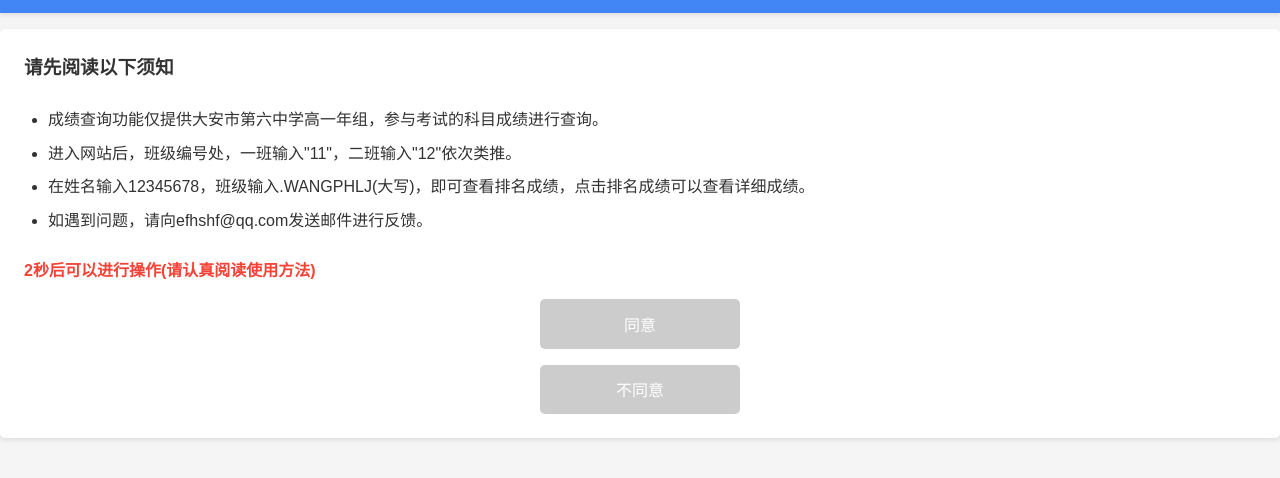
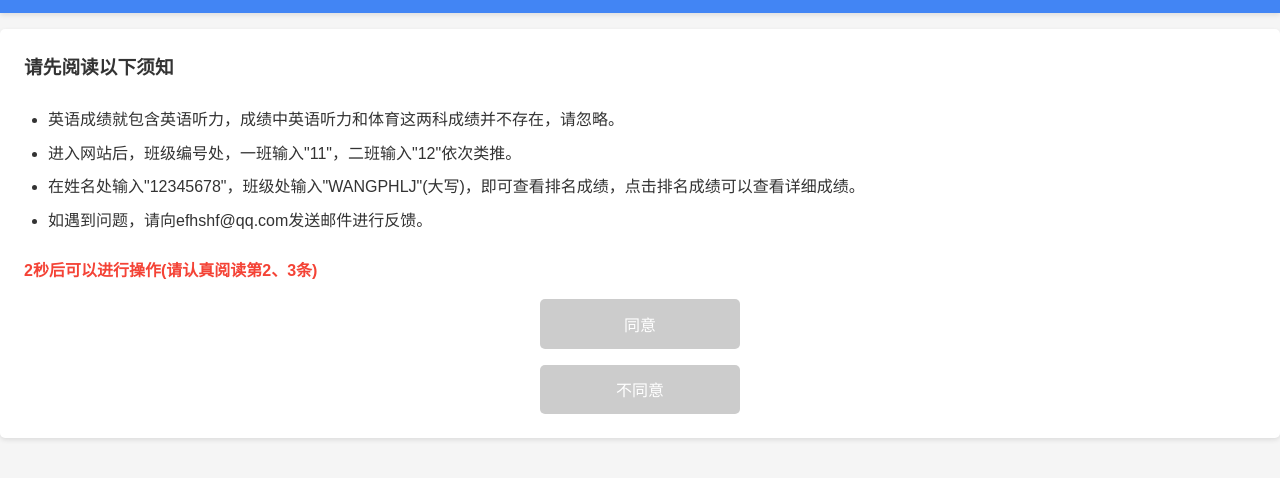
Before and after one commit to ruictrs/WANGPHLJ, a plain HTML site: page index.html in a window 1280 px wide. Both pictures are taken after a click on the button "高一年组成绩查询". Shown: the part 70-548 px from the top of the page. Drawn offline with Linux system fonts and the light colour scheme.

Commit message:
Add files via upload

```diff
--- a/index.html
+++ b/index.html
@@ -325,13 +325,13 @@
             <h3>请先阅读以下须知</h3>
             <div class="agreement-terms">
                 <ul>
-                    <li>成绩查询功能仅提供大安市第六中学高一年组，参与考试的科目成绩进行查询。</li>
+                    <li>英语成绩就包含英语听力，成绩中英语听力和体育这两科成绩并不存在，请忽略。</li>
                     <li>进入网站后，班级编号处，一班输入"11"，二班输入"12"依次类推。</li>
-                    <li>在姓名输入12345678，班级输入.WANGPHLJ(大写)，即可查看排名成绩，点击排名成绩可以查看详细成绩。</li>
+                    <li>在姓名处输入"12345678"，班级处输入"WANGPHLJ"(大写)，即可查看排名成绩，点击排名成绩可以查看详细成绩。</li>
                     <li>如遇到问题，请向efhshf@qq.com发送邮件进行反馈。</li>
                 </ul>
             </div>
-            <div class="countdown" id="academic-countdown">PASS(请认真阅读使用方法)</div>
+            <div class="countdown" id="academic-countdown">PASS(请认真阅读第2、3条)</div>
             <div class="agreement-buttons">
                 <button id="academic-agree-btn" disabled>同意</button>
                 <button class="return-btn" onclick="showHome()">不同意</button>
@@ -565,7 +565,7 @@
 
             const countdownInterval = setInterval(() => {
                 countdown--;
-                countdownElement.textContent = `${countdown}秒后可以进行操作(请认真阅读使用方法)`;
+                countdownElement.textContent = `${countdown}秒后可以进行操作(请认真阅读第2、3条)`;
 
                 if (countdown <= 0) {
                     clearInterval(countdownInterval);
@@ -573,7 +573,7 @@
                     disagreeButton.disabled = false;
                     agreeButton.classList.remove('disabled-btn'); // 移除灰色样式
                     disagreeButton.classList.remove('disabled-btn'); // 移除灰色样式
-                    countdownElement.textContent = 'PASS(请认真阅读使用方法)';
+                    countdownElement.textContent = 'PASS(请认真阅读第2、3条)';
                 }
             }, 1000);
 
```
